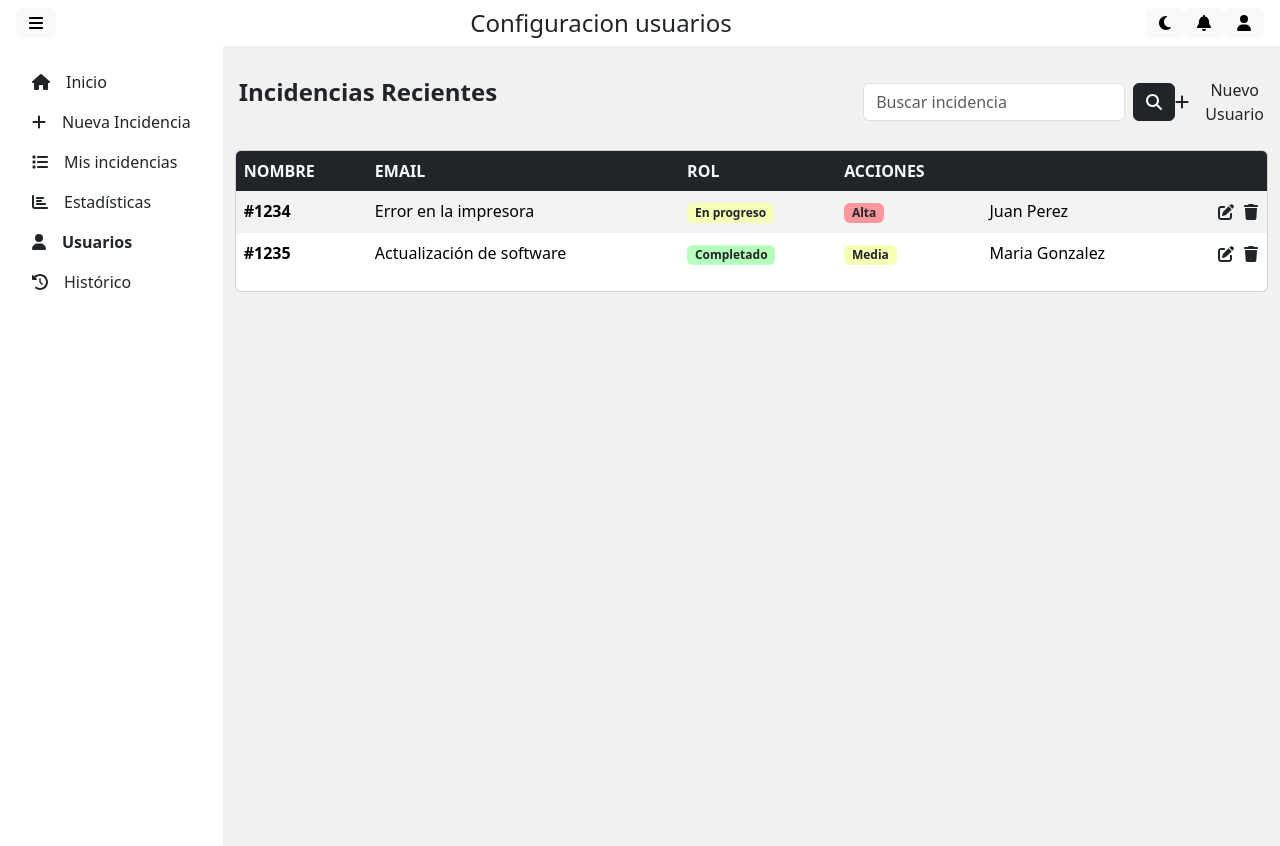
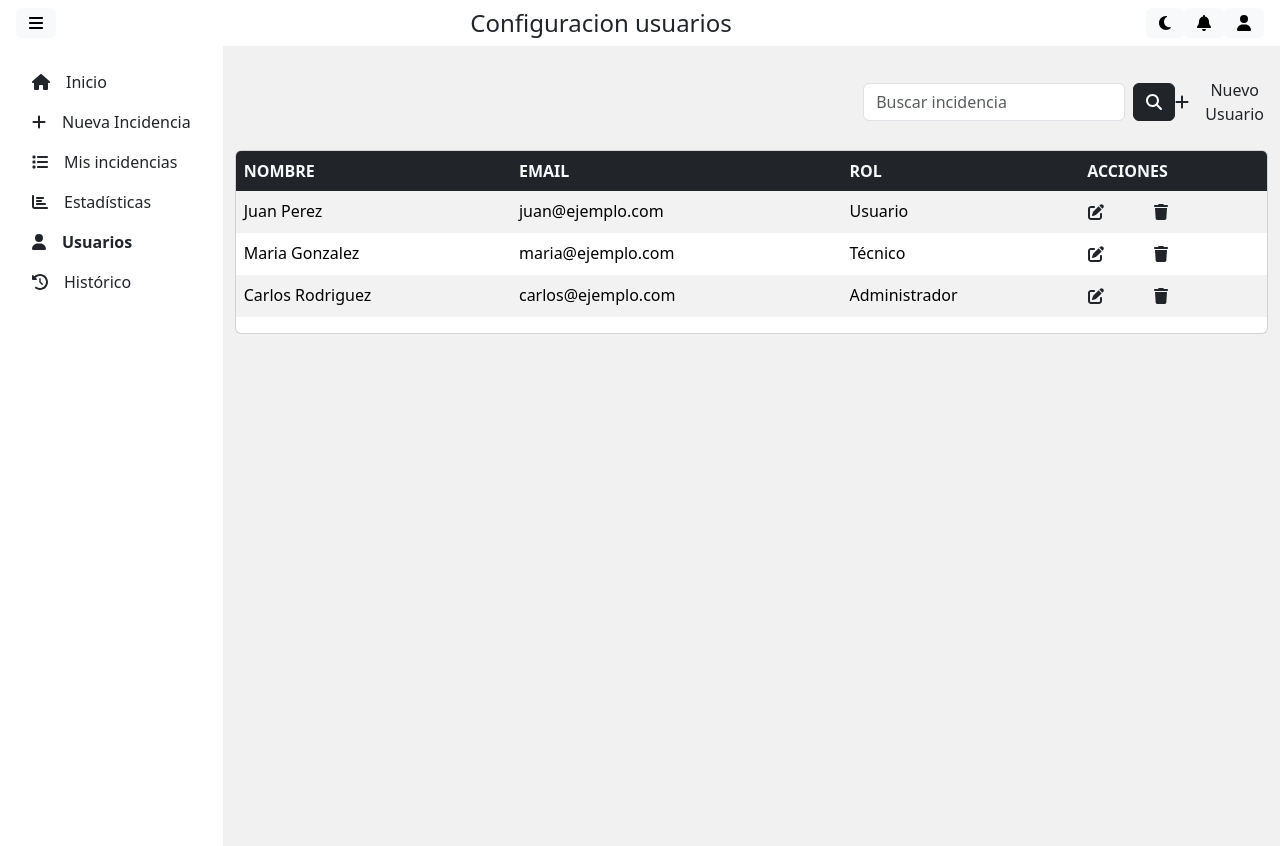
Before and after one commit to marcosagni98/SISINF, a React (Create React App) app: page /users in a window 1280 px wide. Built offline with nearby package versions, Linux system fonts and the light colour scheme.

Commit message:
Cambios de diseño

```diff
--- a/src/components/Incidences/MyIncidences.tsx
+++ b/src/components/Incidences/MyIncidences.tsx
@@ -1,10 +1,26 @@
 import React from 'react';
 import { FontAwesomeIcon } from '@fortawesome/react-fontawesome';
-import { faHome, faPlus, faList, faChartBar, IconDefinition, faUser, faHistory, faMessage, faEye } from '@fortawesome/free-solid-svg-icons';
+import { faHome, faPlus, faList, faChartBar, IconDefinition, faUser, faHistory, faMessage, faEye, faExpand, faSearch} from '@fortawesome/free-solid-svg-icons';
+import Layout from '../shared/Layout';
 
 const MyIncidences: React.FC = () => {
   return (
     <div>
+    <Layout title='Mis Incidencias'>
+    <div className="row">
+            <div className="col-md-12">
+                <div className="d-flex my-3">
+                    <h4 className="w-100 fw-bold fs-4"></h4>
+                    {/* Buscador de Incidencias */}
+                    <div className="d-flex align-self-center gap-2 float-left w-50">
+                        <input type="text" className="form-control flex-fill" placeholder="Buscar incidencia" />
+                        <button type="button" className="btn btn-dark flex-fill">Buscar</button>
+                    </div>
+                    {/* Boton de Añadir Usuario */}
+                </div>
+            </div>
+    </div>
+    {/* Tabla de Mis Incidencias */}
         <div className="p-2">
             <div className="table-responsive card">
                 <table className="table table-borderless table-striped">
@@ -15,6 +31,7 @@ const MyIncidences: React.FC = () => {
                         <th className="fw-semibold bg-dark text-light">Estado</th>
                         <th className="fw-semibold bg-dark text-light">Prioridad</th>
                         <th className="fw-semibold bg-dark text-light"></th>
+
                     </tr>
                     </thead>
                     <tbody>
@@ -23,13 +40,9 @@ const MyIncidences: React.FC = () => {
                         <td>Error en la impresora</td>
                         <td><span className="badge badge-warning text-dark">En progreso</span></td>
                         <td><span className="badge badge-danger">Alta</span></td>
-                            <td>Juan Perez</td>
-                            <td className="d-flex justify-content-end gap-2">
+                        <td className="d-flex justify-content-start gap-2">
                             <button type="button" className="btn p-0">
-                                    <FontAwesomeIcon icon={faEye} />
-                                </button>
-                                <button type="button" className="btn p-0">
-                                    <FontAwesomeIcon icon={faMessage} />
+                                <FontAwesomeIcon icon={faExpand} />
                             </button>
                         </td>
                     </tr>
@@ -38,13 +51,9 @@ const MyIncidences: React.FC = () => {
                         <td>Actualización de software</td>
                         <td><span className="badge badge-success">Completado</span></td>
                         <td><span className="badge badge-warning text-dark">Media</span></td>
-                            <td>Maria Gonzalez</td>
-                            <td className="d-flex justify-content-end gap-2">
+                        <td className="d-flex justify-content-start gap-2">
                             <button type="button" className="btn p-0">
-                                    <FontAwesomeIcon icon={faEye} />
-                                </button>
-                                <button type="button" className="btn p-0">
-                                    <FontAwesomeIcon icon={faMessage} />
+                                <FontAwesomeIcon icon={faExpand} />
                             </button>
                         </td>
                     </tr>
@@ -52,6 +61,7 @@ const MyIncidences: React.FC = () => {
                 </table>
             </div>
         </div>
+    </Layout>
     </div>
   );
 };
--- a/src/components/User/ConfigUsers.tsx
+++ b/src/components/User/ConfigUsers.tsx
@@ -11,11 +11,10 @@ import NavItem from '../shared/NavItem';
 const Users: React.FC = () => {
     return(
         <Layout title='Configuracion usuarios'>
-            {/* Tabla de Usuarios */}
         <div className="row">
             <div className="col-md-12">
                 <div className="d-flex my-3">
-                    <h4 className="w-100 fw-bold fs-4">Incidencias Recientes</h4>
+                    <h4 className="w-100 fw-bold fs-4"></h4>
                     {/* Buscador de Incidencias */}
                     <div className="d-flex align-self-center gap-2 float-left w-50">
                         <input type="text" className="form-control flex-fill" placeholder="Buscar incidencia" />
@@ -27,6 +26,7 @@ const Users: React.FC = () => {
                     </div>
                 </div>
             </div>
+            {/* Tabla de Usuarios */}
             <div className="p-2">
                 <div className="table-responsive card">
                     <table className="table table-borderless table-striped">
@@ -36,18 +36,14 @@ const Users: React.FC = () => {
                             <th className="fw-semibold bg-dark text-light">Email</th>
                             <th className="fw-semibold bg-dark text-light">Rol</th>
                             <th className="fw-semibold bg-dark text-light">Acciones</th>
-                            <th className="fw-semibold bg-dark text-light"> </th>
-                            <th className="fw-semibold bg-dark text-light"></th>
                         </tr>
                         </thead>
                         <tbody>
                         <tr>
-                            <th scope="row">#1234</th>
-                            <td>Error en la impresora</td>
-                            <td><span className="badge badge-warning text-dark">En progreso</span></td>
-                            <td><span className="badge badge-danger">Alta</span></td>
                             <td>Juan Perez</td>
-                            <td className="d-flex justify-content-end gap-2">
+                            <td>juan@ejemplo.com</td>
+                            <td>Usuario</td>
+                            <td className="d-flex justify-content-start gap-5">
                                 <button type="button" className="btn p-0">
                                     <FontAwesomeIcon icon={faPenToSquare} />
                                 </button>
@@ -57,12 +53,23 @@ const Users: React.FC = () => {
                             </td>
                         </tr>
                         <tr>
-                            <th scope="row">#1235</th>
-                            <td>Actualización de software</td>
-                            <td><span className="badge badge-success">Completado</span></td>
-                            <td><span className="badge badge-warning text-dark">Media</span></td>
                             <td>Maria Gonzalez</td>
-                            <td className="d-flex justify-content-end gap-2">
+                            <td>maria@ejemplo.com</td>
+                            <td>Técnico</td>
+                            <td className="d-flex justify-content-start gap-5">
+                                <button type="button" className="btn p-0">
+                                    <FontAwesomeIcon icon={faPenToSquare} />
+                                </button>
+                                <button type="button" className="btn p-0">
+                                    <FontAwesomeIcon icon={faTrash} />
+                                </button>
+                            </td>
+                        </tr>
+                        <tr>
+                            <td>Carlos Rodriguez</td>
+                            <td>carlos@ejemplo.com</td>
+                            <td>Administrador</td>
+                            <td className="d-flex justify-content-start gap-5">
                                 <button type="button" className="btn p-0">
                                     <FontAwesomeIcon icon={faPenToSquare} />
                                 </button>
```
Lines whose indentation alone changed are shown as unchanged.
